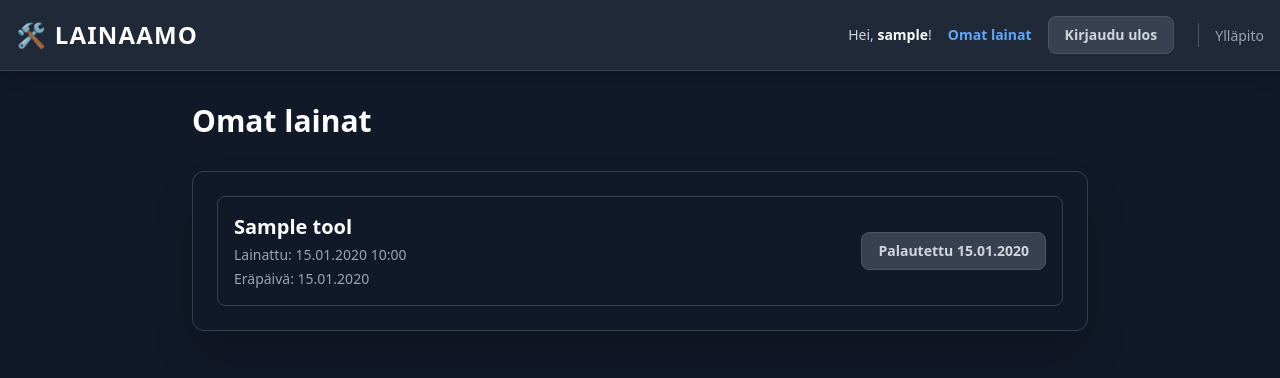
After one commit to VaahtoluotoTuomas/django-community-tool-library, a Django app: page /omat-lainat/ in a window 1280 px wide. The commit adds this page. Shown: the top 378 px of the page. Run offline with Django 5.2, Linux system fonts and the light colour scheme; a user stored in the database is signed in; tables that the repository leaves empty hold one stand-in row (values such as "Sample post").

Commit message:
Add: "own loans" page view that shows what the user has loaned and if the items are returned or still on loan. Doesn't show yet if a loan is missing. This should be added next.
Add: Omat lainat (own loans) button to the navibar

```diff
--- a/tyokalut/static/tyokalut/css/output.css
+++ b/tyokalut/static/tyokalut/css/output.css
@@ -641,6 +641,10 @@ video {
   margin-left: 0.5rem;
 }
 
+.mb-1 {
+  margin-bottom: 0.25rem;
+}
+
 .line-clamp-2 {
   overflow: hidden;
   display: -webkit-box;
@@ -742,6 +746,18 @@ video {
   margin-bottom: calc(1.5rem * var(--tw-space-y-reverse));
 }
 
+.space-y-1 > :not([hidden]) ~ :not([hidden]) {
+  --tw-space-y-reverse: 0;
+  margin-top: calc(0.25rem * calc(1 - var(--tw-space-y-reverse)));
+  margin-bottom: calc(0.25rem * var(--tw-space-y-reverse));
+}
+
+.space-y-4 > :not([hidden]) ~ :not([hidden]) {
+  --tw-space-y-reverse: 0;
+  margin-top: calc(1rem * calc(1 - var(--tw-space-y-reverse)));
+  margin-bottom: calc(1rem * var(--tw-space-y-reverse));
+}
+
 .overflow-hidden {
   overflow: hidden;
 }
@@ -812,6 +828,14 @@ video {
   border-color: rgb(239 68 68 / var(--tw-border-opacity, 1));
 }
 
+.border-blue-500\/30 {
+  border-color: rgb(59 130 246 / 0.3);
+}
+
+.border-green-800\/50 {
+  border-color: rgb(22 101 52 / 0.5);
+}
+
 .bg-blue-600 {
   --tw-bg-opacity: 1;
   background-color: rgb(37 99 235 / var(--tw-bg-opacity, 1));
@@ -854,6 +878,10 @@ video {
 .bg-red-600 {
   --tw-bg-opacity: 1;
   background-color: rgb(220 38 38 / var(--tw-bg-opacity, 1));
+}
+
+.bg-green-900\/30 {
+  background-color: rgb(20 83 45 / 0.3);
 }
 
 .p-4 {
@@ -906,6 +934,16 @@ video {
 .py-3 {
   padding-top: 0.75rem;
   padding-bottom: 0.75rem;
+}
+
+.px-6 {
+  padding-left: 1.5rem;
+  padding-right: 1.5rem;
+}
+
+.py-8 {
+  padding-top: 2rem;
+  padding-bottom: 2rem;
 }
 
 .pb-12 {
@@ -1035,6 +1073,11 @@ video {
   color: rgb(255 255 255 / var(--tw-text-opacity, 1));
 }
 
+.text-yellow-500 {
+  --tw-text-opacity: 1;
+  color: rgb(234 179 8 / var(--tw-text-opacity, 1));
+}
+
 .shadow-2xl {
   --tw-shadow: 0 25px 50px -12px rgb(0 0 0 / 0.25);
   --tw-shadow-colored: 0 25px 50px -12px var(--tw-shadow-color);
@@ -1124,6 +1167,10 @@ video {
 }
 
 @media (min-width: 768px) {
+  .md\:mb-0 {
+    margin-bottom: 0px;
+  }
+
   .md\:inline {
     display: inline;
   }
@@ -1138,6 +1185,10 @@ video {
 
   .md\:flex-row {
     flex-direction: row;
+  }
+
+  .md\:items-center {
+    align-items: center;
   }
 }
 
--- a/tyokalut/templates/tyokalut/base.html
+++ b/tyokalut/templates/tyokalut/base.html
@@ -18,6 +18,9 @@
                 {% if user.is_authenticated %}
                     <span class="text-gray-300 text-sm hidden md:inline">Hei, <strong class="text-white">
                         {{ user.username }}</strong>!</span>
+                    <a href="{% url 'omat_lainat' %}" class="text-blue-400 hover:text-blue-300 transition-colors text-sm font-bold">
+                        Omat lainat
+                    </a>
 
                     <form method="POST" action="{% url 'kirjaudu_ulos' %}" class="inline m-0">
                         {% csrf_token %}
--- /dev/null
+++ b/tyokalut/templates/tyokalut/omat_lainat.html
@@ -0,0 +1,52 @@
+{% extends 'tyokalut/base.html' %}
+
+{% block content %}
+<div class="max-w-4xl mx-auto mt-8">
+    <h1 class="text-3xl font-extrabold text-white mb-8">Omat lainat</h1>
+
+    <div class="bg-grey-800 rounded-xl shadow-2xl overflow-hidden border border-gray-700 p-6">
+
+        <div class="space-y-4">
+            {% for laina in lainat %}
+                <div class="flex flex-col md:flex-row justify-between items-start md:items-center p-4 rounded-lg border
+                {% if laina.returned_at %}bg-gray-900 border-gray-700{% else %}bg-gray-800 border-blue-500/30{% endif %}">
+
+                    <div class="mb-4 md:mb-0">
+                        <h3 class="text-xl font-bold text-white mb-1">
+                            <a href="{% url 'tyokalu_tiedot' laina.tool.id %}" class="hover:text-blue-400 transition-colors">
+                                {{ laina.tool.name }}
+                            </a>
+                        </h3>
+                        <div class="text-sm text-gray-400 space-y-1">
+                            <p>Lainattu: {{ laina.borrowed_at|date:"d.m.Y H:i" }}</p>
+                            <p>Eräpäivä: <span class="{% if not laina.returned_at %}text-yellow-500{% endif %}">
+                                {{ laina.due_date|date:"d.m.Y" }}</span></p>
+                        </div>
+                    </div>
+
+                    <div class="flex items-center">
+                        {% if laina.returned_at %}
+                            <span class="bg-gray-700 text-gray-300 px-4 py-2 rounded-lg font-semibold border border-gray-600 text-sm">
+                                Palautettu {{ laina.returned_at|date:"d.m.Y" }}
+                            </span>
+                        {% else %}
+                            <span class="bg-green-900/30 text-green-400 px-4 py-2 rounded-lg font-semibold border border-green-800/50 text-sm">
+                                Lainassa
+                            </span>
+                        {% endif %}
+                    </div>
+                </div>
+            {% empty %}
+                <div class="text-center py-8">
+                    <p class="text-gray-400 text-lg mb-4">Et ole vielä lainannut yhtään työkalua.</p>
+                    <a href="{% url 'tyokalu_lista' %}" class="inline-block bg-blue-600 hover:bg-blue-500 text-white
+                    font-bold py-2 px-6 rounded-lg transition-colors">
+                        Selaa työkaluja
+                    </a>
+                </div>
+            {% endfor %}
+        </div>
+
+    </div>
+</div>
+{% endblock %}
--- a/tyokalut/urls.py
+++ b/tyokalut/urls.py
@@ -8,4 +8,6 @@ urlpatterns = [
     path('kirjaudu/', auth_views.LoginView.as_view(template_name='tyokalut/kirjaudu.html'), name='kirjaudu'),
     path('kirjaudu-ulos/', auth_views.LogoutView.as_view(), name='kirjaudu_ulos'),
     path('rekisteroidy/', views.rekisteroidy, name='rekisteroidy'),
+    path('tyokalu/<int:tyokalu_id>/lainaa/', views.lainaa_tyokalu, name='lainaa_tyokalu'),
+    path('omat-lainat/', views.omat_lainat, name='omat_lainat'),
 ]
--- a/tyokalut/views.py
+++ b/tyokalut/views.py
@@ -1,8 +1,11 @@
 from django.shortcuts import render, get_object_or_404
-from .models import Tool
+from .models import Tool, Loan
 from django.contrib.auth.forms import UserCreationForm
 from django.contrib.auth import login
 from django.shortcuts import redirect
+from django.contrib.auth.decorators import login_required
+from django.utils import timezone
+from datetime import timedelta
 
 def tyokalu_lista(request):
     tyokalut = Tool.objects.all().prefetch_related('manufacturers', 'tags')
@@ -23,3 +26,27 @@ def rekisteroidy(request):
             form = UserCreationForm()
 
     return render(request, 'tyokalut/rekisteroidy.html', {'form': form})
+
+@login_required
+def lainaa_tyokalu(request, tyokalu_id):
+    if request.method == 'POST':
+        tyokalu = get_object_or_404(Tool, id=tyokalu_id)
+
+        onko_lainassa = Loan.objects.filter(tool=tyokalu, returned_at__isnull=True).exists()
+
+        if not onko_lainassa:
+               erapaiva = timezone.now() + timedelta(days=14)
+
+               Loan.objects.create(
+                    user=request.user,
+                    tool=tyokalu,
+                    due_date=erapaiva
+               )
+        return redirect('tyokalu_tiedot', tyokalu_id=tyokalu.id)
+
+    return redirect('tyokalu_lista')
+
+@login_required
+def omat_lainat(request):
+     lainat = Loan.objects.filter(user=request.user).order_by('-borrowed_at')
+     return render(request, 'tyokalut/omat_lainat.html', {'lainat': lainat})
```
Also changed, not shown: tyokalut/templates/tyokalut/tiedot.html (+12 -2 lines).
